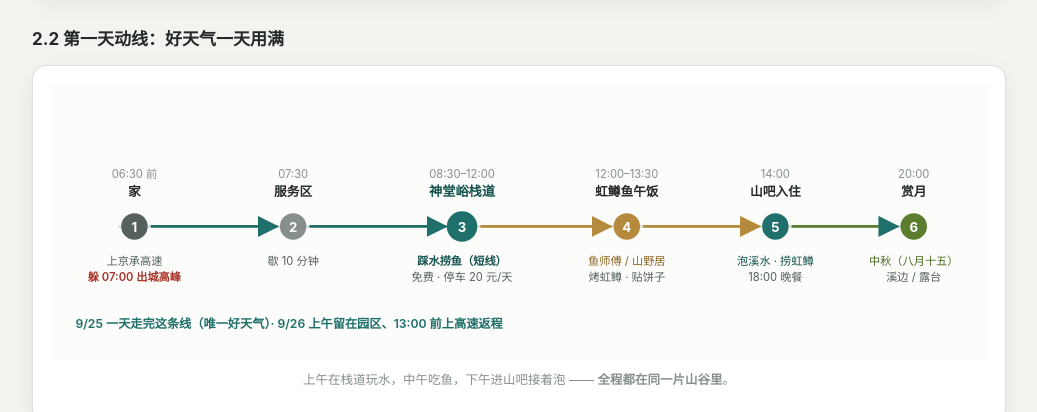
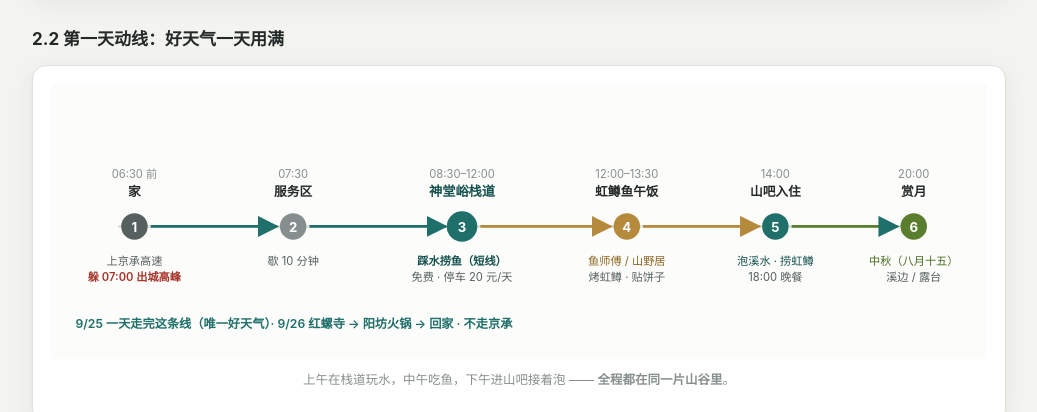
Before and after one commit to hydah/share, a plain HTML site: page index.html in a window 1280 px wide. Shown: the part 2373-2785 px from the top of the page, without its empty margins (242-1279 px from the left). Drawn offline with Linux system fonts and the light colour scheme.

Commit message:
fix: 路线图注还写着旧的返程方案，同步为红螺寺→阳坊

```diff
--- a/index.html
+++ b/index.html
@@ -560,7 +560,7 @@ footer{border-top:1px solid var(--line);padding-top:24px;margin-top:56px;font-si
         <path d="M728,140 L832,140" stroke="#5a7d2e" stroke-width="2.6" marker-end="url(#ar3)"/>
       </g>
 
-      <text x="24" y="240" font-size="12" fill="#1f6f6a" font-weight="600">9/25 一天走完这条线（唯一好天气）· 9/26 上午留在园区、13:00 前上高速返程</text>
+      <text x="24" y="240" font-size="12" fill="#1f6f6a" font-weight="600">9/25 一天走完这条线（唯一好天气）· 9/26 红螺寺 → 阳坊火锅 → 回家 · 不走京承</text>
     </svg>
     <p class="cap">上午在栈道玩水，中午吃鱼，下午进山吧接着泡 —— <b>全程都在同一片山谷里</b>。</p>
   </div>
```
